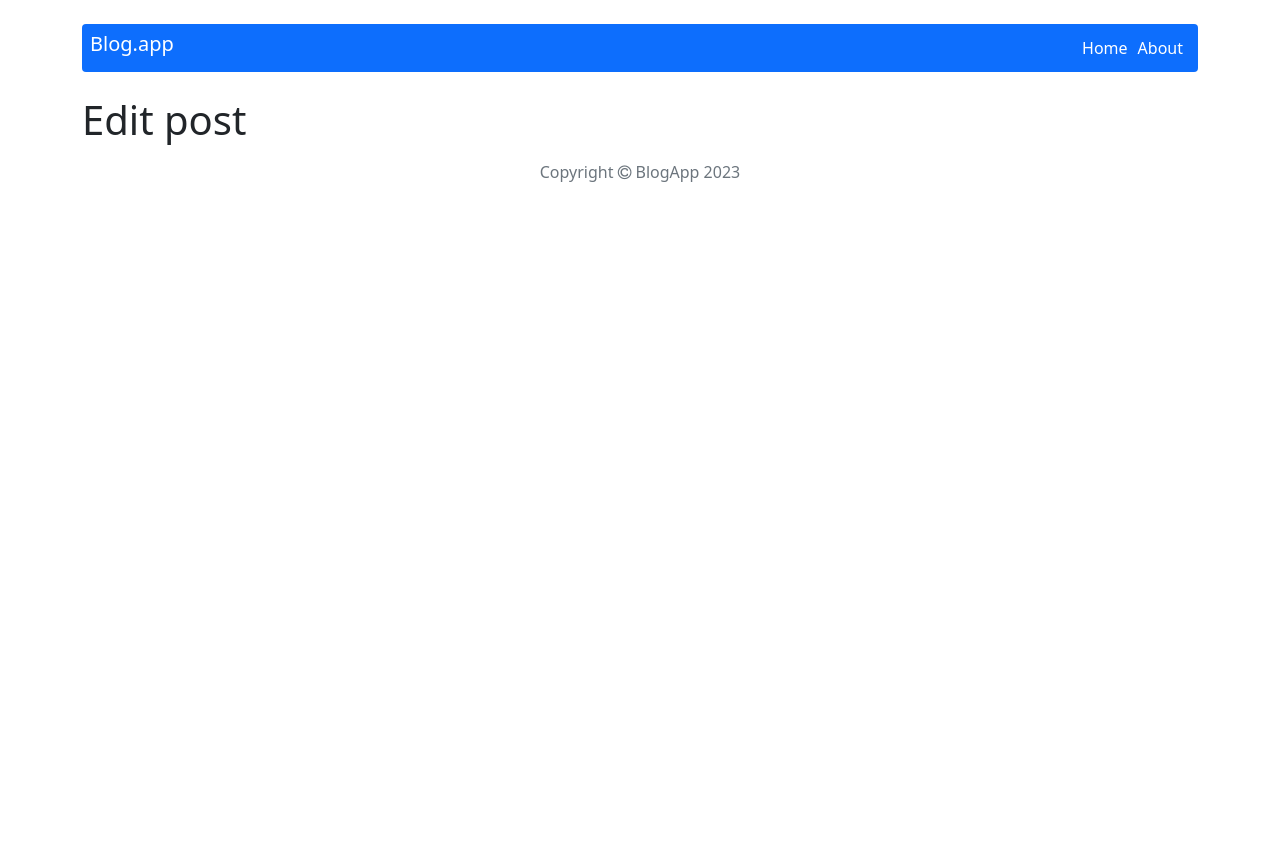
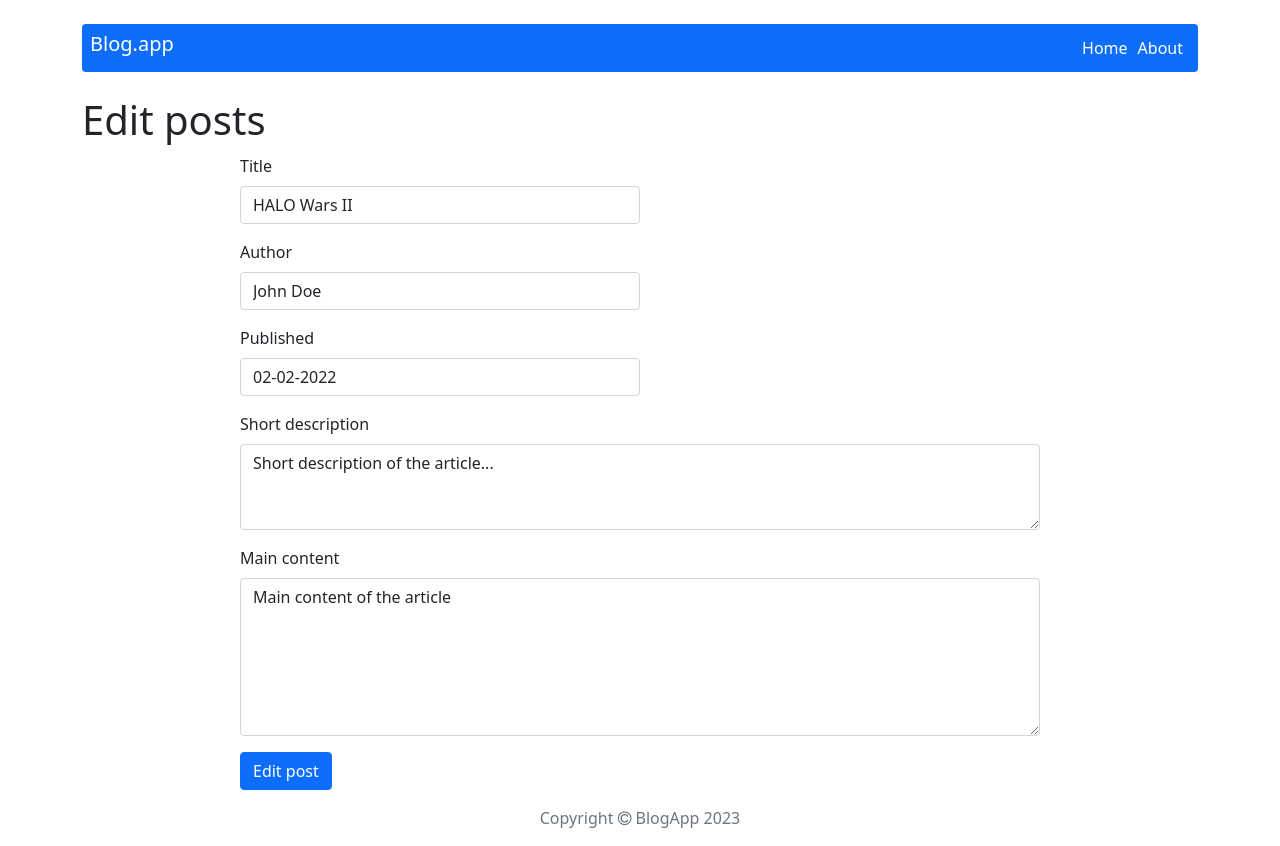
Before and after one commit to chart89/react-blog, a React (Create React App) app: page /post/edit/1 in a window 1280 px wide. Before the commit the page ends 800 px from the top, so only its background shows below. Built offline with nearby package versions, Linux system fonts and the light colour scheme.

Commit message:
Add component to edit post

```diff
--- a/src/components/features/AddPostForm/AddPostForm.js
+++ b/src/components/features/AddPostForm/AddPostForm.js
@@ -1,58 +1,24 @@
-import Form from 'react-bootstrap/Form';
 import { useDispatch } from 'react-redux';
-import { useState } from 'react';
-import Button from 'react-bootstrap/Button';
+import PostForm from '../PostForm';
 import { addPost } from '../../../redux/postsRedux';
 import { useNavigate } from "react-router-dom";
-import styles from './AddPostForm.module.scss';
 
 const AddPostForm = () => {
 
     const dispatch = useDispatch();
-
-    const [title, setTitle] = useState('');
-    const [author, setAuthor] = useState('');
-    const [publishedDate, setPublishedDate] = useState('');
-    const [shortDescription, setShortDescription] = useState('');
-    const [content, setContent] = useState('');
-
     const navigate = useNavigate();
 
 
-    const handleSubmit = e => {
-        e.preventDefault();
+    const handleSubmit = post => {
 
-        dispatch(addPost({ title, author, shortDescription, publishedDate, content }));
+        dispatch(addPost(post));
 
         navigate("/");
     };
 
+
     return (
-    <Form onSubmit={handleSubmit}>
-      <Form.Group className="mb-3">
-        <Form.Label>Title</Form.Label>
-        <Form.Control className={styles.input} type="text" placeholder="Enter title" value={title} onChange={e => setTitle(e.target.value)} />
-      </Form.Group>
-      <Form.Group className="mb-3">
-        <Form.Label>Author</Form.Label>
-        <Form.Control className={styles.input} type="text" placeholder="Enter author" value={author} onChange={e => setAuthor(e.target.value)} />
-      </Form.Group>
-      <Form.Group className="mb-3">
-        <Form.Label>Published</Form.Label>
-        <Form.Control className={styles.input} type="date" placeholder="Enter date published" value={publishedDate} onChange={e => setPublishedDate(e.target.value)} />
-      </Form.Group>
-      <Form.Group className="mb-3" >
-        <Form.Label>Short description</Form.Label>
-        <Form.Control as="textarea" rows={3} placeholder="Leave a short description" value={shortDescription} onChange={e => setShortDescription(e.target.value)} />
-      </Form.Group>
-      <Form.Group className="mb-3" >
-        <Form.Label>Main content</Form.Label>
-        <Form.Control as="textarea" rows={6} placeholder="Leave a coment here" value={content} onChange={e => setContent(e.target.value)} />
-      </Form.Group>
-      <Button variant="primary" type="submit">
-        Add post
-      </Button>
-    </Form>
+      <PostForm action={handleSubmit} actionText="Add post" />
     );
 }
 
--- /dev/null
+++ b/src/components/features/EditPostForm.js
@@ -0,0 +1,30 @@
+import { editPost } from "../../redux/postsRedux"
+import { useDispatch } from 'react-redux';
+import PostForm from "./PostForm";
+import { useNavigate } from "react-router-dom";
+import { useSelector } from 'react-redux';
+import { getPostById } from "../../redux/postsRedux";
+import { useParams } from 'react-router';
+
+const EditPostForm = () => {
+
+    const dispatch = useDispatch();
+    const navigate = useNavigate();
+
+    const { id } = useParams();
+    const postData = useSelector(state => getPostById(state, id));
+
+    const handleSubmit = post => {
+
+        dispatch(editPost({...post, id}));
+
+        navigate("/");
+    };
+
+
+    return (
+      <PostForm action={handleSubmit} actionText="Edit post" {...postData} />
+    );
+}
+
+export default EditPostForm;
--- /dev/null
+++ b/src/components/features/PostForm.js
@@ -0,0 +1,50 @@
+import { useState } from 'react';
+import Form from 'react-bootstrap/Form';
+import Button from 'react-bootstrap/Button';
+import styles from './AddPostForm/AddPostForm.module.scss';
+
+const PostForm = ({ action, actionText, ...props }) => {
+
+    const [title, setTitle] = useState(props.title || '');
+    const [author, setAuthor] = useState(props.author || '');
+    const [publishedDate, setPublishedDate] = useState(props.publishedDate || '');
+    const [shortDescription, setShortDescription] = useState(props.shortDescription || '');
+    const [content, setContent] = useState(props.content || '');
+
+    console.log('props', title);
+
+    const handleSubmit = e => {
+        e.preventDefault();
+        action({ title, author, publishedDate, shortDescription, content });
+      };
+
+    return (
+        <Form onSubmit={handleSubmit}>
+      <Form.Group className="mb-3">
+        <Form.Label>Title</Form.Label>
+        <Form.Control className={styles.input} type="text" placeholder="Enter title" value={title} onChange={e => setTitle(e.target.value)} />
+      </Form.Group>
+      <Form.Group className="mb-3">
+        <Form.Label>Author</Form.Label>
+        <Form.Control className={styles.input} type="text" placeholder="Enter author" value={author} onChange={e => setAuthor(e.target.value)} />
+      </Form.Group>
+      <Form.Group className="mb-3">
+        <Form.Label>Published</Form.Label>
+        <Form.Control className={styles.input} type="text" placeholder="Enter date published" value={publishedDate} onChange={e => setPublishedDate(e.target.value)} />
+      </Form.Group>
+      <Form.Group className="mb-3" >
+        <Form.Label>Short description</Form.Label>
+        <Form.Control as="textarea" rows={3} placeholder="Leave a short description" value={shortDescription} onChange={e => setShortDescription(e.target.value)} />
+      </Form.Group>
+      <Form.Group className="mb-3" >
+        <Form.Label>Main content</Form.Label>
+        <Form.Control as="textarea" rows={6} placeholder="Leave a coment here" value={content} onChange={e => setContent(e.target.value)} />
+      </Form.Group>
+      <Button variant="primary" type="submit">
+        {actionText}
+      </Button>
+    </Form>
+    );
+}
+
+export default PostForm;
--- a/src/components/features/ShowPosts/ShowPosts.js
+++ b/src/components/features/ShowPosts/ShowPosts.js
@@ -26,7 +26,7 @@ const ShowPosts = () => {
             </Container>
             <Container>
                 <Row>
-                    {posts.map(post => <PostDetails id={post.id} author={post.author} title={post.title} published={post.publishedDate} description={post.shortDescription}/>)}
+                    {posts.map(post => <PostDetails key={post.id} id={post.id} author={post.author} title={post.title} published={post.publishedDate} description={post.shortDescription}/>)}
                 </Row>
             </Container>
         </div>
--- a/src/components/pages/Edit.js
+++ b/src/components/pages/Edit.js
@@ -1,10 +1,19 @@
-const Edit = () => {
+import EditPostForm from "../features/EditPostForm";
+import styles from "../features/AddPostForm/AddPostForm.module.scss"
+
+
+const Add = () => {
 
     return (
+        <>
         <div>
-            <h1>Edit post</h1>
+            <h1>Edit posts</h1>
         </div>
+        <div className={styles.form}>
+            <EditPostForm />
+        </div>
+        </>
     );
 }
 
-export default Edit;
+export default Add;
--- a/src/components/pages/SinglePost.js
+++ b/src/components/pages/SinglePost.js
@@ -37,7 +37,7 @@ const SinglePost = () => {
                 </Col>
                 <Col sm={3}>
                     <Nav>
-                        <Nav.Link className="pe-0" as={NavLink} to="/post/edit/:id"><Button variant="outline-info">Edit</Button>{' '}</Nav.Link>
+                        <Nav.Link className="pe-0" as={NavLink} to={'/post/edit/' + postData.id}><Button variant="outline-info">Edit</Button>{' '}</Nav.Link>
                         <Nav.Link>
                             <DeletePost id={id} />
                         </Nav.Link>
--- a/src/redux/postsRedux.js
+++ b/src/redux/postsRedux.js
@@ -8,10 +8,12 @@ export const getPostById = ({ posts }, id) => posts.find(post => post.id === id)
 const createActionName = actionName => `app/posts/${actionName}`;
 const REMOVE_POST = createActionName('REMOVE_POST');
 const ADD_POST = createActionName('ADD_POST');
+const EDIT_POST = createActionName('EDIT_POST');
 
 // action creators
 export const removePost = payload => ({ type: REMOVE_POST, payload });
 export const addPost = payload => ({ type: ADD_POST, payload });
+export const editPost = payload => ({ type: EDIT_POST, payload });
 
 const postsReducer = (statePart = [], action) => {
   switch (action.type) {
@@ -19,6 +21,8 @@ const postsReducer = (statePart = [], action) => {
         return statePart.filter(post => post.id !== action.payload);
     case ADD_POST:
           return [...statePart, { ...action.payload, id: shortid()}];
+    case EDIT_POST:
+          return statePart.map(post => (post.id === action.payload.id ? { ...post, ...action.payload } : post));
     default:
       return statePart;
   };
```
